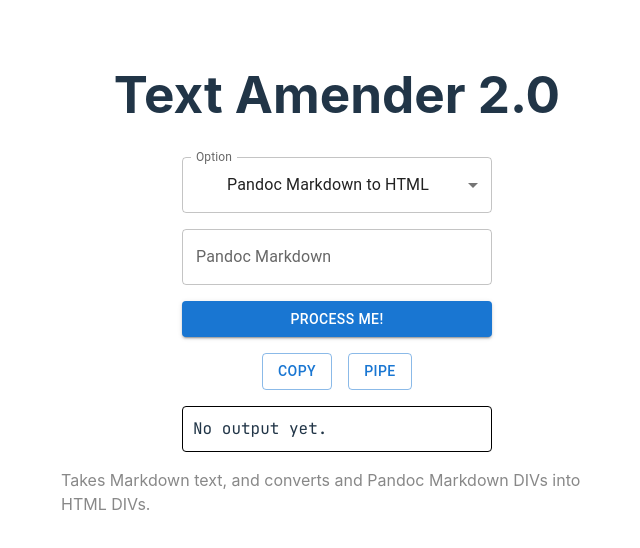
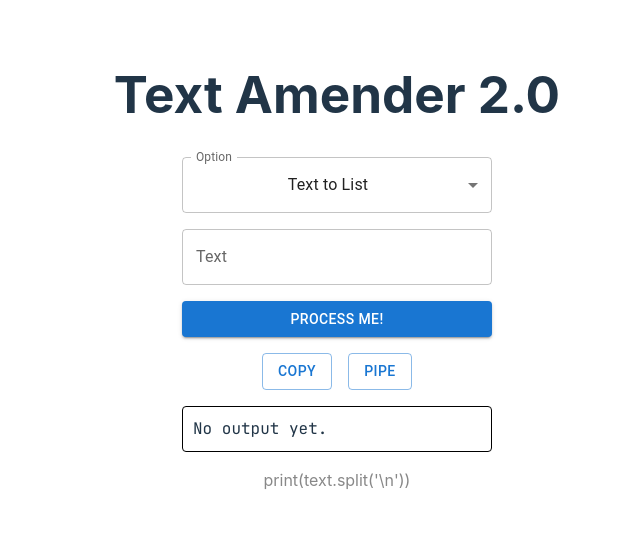
Before and after one commit to ICPRplshelp/text-amender-v2, a React (Vite) app: page / in a window 1280 px wide. Shown: the top 548 px of the page, without its empty margins (303-943 px from the left). Built offline with nearby package versions, Linux system fonts and the light colour scheme.

Commit message:
CSV operations

```diff
--- a/src/shared/amendment-modules.ts
+++ b/src/shared/amendment-modules.ts
@@ -233,7 +233,7 @@ const toMath = (st: string) => {
 
 
 const toMathAM: AmendmentModule = {
-    name: "To Math",
+    name: "Math to Code",
     repr: "to-math",
     description: "Converts a math-like expression (in UnicodeMath - copied from MS Word) to code",
     category: AmendmentCategories.WordEquations,
@@ -255,7 +255,7 @@ const transposeMatrix: AmendmentModule = {
     operation: (text) => {
         const firstBracket = text.indexOf("(");
         const lastBracket = text.lastIndexOf(")");
-        if(firstBracket === -1 || lastBracket === -1){
+        if (firstBracket === -1 || lastBracket === -1) {
             return `Invalid input: ${firstBracket}, ${lastBracket} | ${text}`;
         }
         const matrixText = text.slice(firstBracket + 1, lastBracket);
@@ -282,7 +282,7 @@ const wordMatrixToCode: AmendmentModule = {
          */
         const firstBracket = text.indexOf("(");
         const lastBracket = text.lastIndexOf(")");
-        if(firstBracket === -1 || lastBracket === -1){
+        if (firstBracket === -1 || lastBracket === -1) {
             return `Invalid input: ${firstBracket}, ${lastBracket} | ${text}`;
         }
         const matrixText = text.slice(firstBracket + 1, lastBracket);
@@ -294,12 +294,135 @@ const wordMatrixToCode: AmendmentModule = {
 }
 
 
+const tsvToCsv: AmendmentModule = {
+    name: "TSV to CSV",
+    repr: "tsv-to-csv",
+    description: "Converts Tab-Seperated-Value files into CSV files. This assumes that no cell contains commas.",
+    category: AmendmentCategories.Strings,
+    operation: (text) => {
+        return text.replaceAll("\t", ",");
+    }
+}
+
+const csvToTsv: AmendmentModule = {
+    name: "CSV to TSV",
+    repr: "csv-to-tsv",
+    description: "Converts Comma-Seperated-Value files into Tab-separate-value strings. This assumes that no cell contains commas.",
+    category: AmendmentCategories.Strings,
+    operation: (text) => {
+        return text.replaceAll(",", "\t");
+    }
+}
+
+function toNumberBooleanOrString(s: string) {
+    const trimmed = s.trim();
+    if (s === "") {
+        return null;
+    }
+    if (trimmed.toLowerCase() === "true") {
+        return true;
+    }
+    if (trimmed.toLowerCase() === "false") {
+        return false;
+    }
+    const numberAttempt = Number(trimmed);
+    if (!isNaN(numberAttempt)) {
+        return numberAttempt
+    }
+    return trimmed;
+}
+
+function csvToJson(text: string) {
+    text = text.trim();
+    const arr = text.split("\n").map(sp => sp.split(",").map(s => {
+        return s.trim()
+    }));
+    const obj: { [key: string]: string | boolean | number | null } = {};
+    for (const row of arr) {
+        obj[row[0]] = toNumberBooleanOrString(row[1]);
+    }
+    return JSON.stringify(obj);
+}
+
+const csvToJsonKeysBlankNull: AmendmentModule = {
+    name: "CSV to JSON Blank Null",
+    repr: "csv-to-json",
+    description: "Converts a specific CSV format into JSON. First column are the keys, second column are the values. The keys will always be treated as strings. Number conversions will happen if possible. If the string is TRUE or FALSE (case-insensitive), it will be converted to a boolean. Blank values will be set to null. All keys and values are trimmed before processing.",
+    category: AmendmentCategories.Strings,
+    operation: (text) => {
+        return csvToJson(text);
+    }
+}
+
+const tsvToJsonKeysBlankNull: AmendmentModule = {
+    name: "TSV to JSON Blank Null",
+    repr: "tsv-to-json",
+    description: "Converts a specific TSV format into JSON. First column are the keys, second column are the values. The keys will always be treated as strings. Number conversions will happen if possible. If the string is TRUE or FALSE (case-insensitive), it will be converted to a boolean. Blank values will be set to null. All keys and values are trimmed before processing.",
+    category: AmendmentCategories.Strings,
+    operation: (text) => {
+        return csvToJson(text.replaceAll("\t", ","));
+    }
+}
+
+
+const csvToJsonKeys: AmendmentModule = {
+    name: "CSV to JSON Strings only",
+    repr: "csv-to-json-strings",
+    description: "Converts a specific CSV format into JSON. First column are the keys, second column are the values. Everything will remain a string.",
+    category: AmendmentCategories.Strings,
+    operation: (text) => {
+        text = text.trim();
+        const arr = text.split("\n").map(sp => sp.split(",").map(s => {
+            return s.trim()
+        }));
+        const obj: { [key: string]: string } = {};
+        for (const row of arr) {
+            obj[row[0]] = (row[1]);
+        }
+        return JSON.stringify(obj);
+    }
+}
+
+const spaceToTabs: AmendmentModule = {
+    name: "Space to Tabs",
+    repr: "space-to-tabs",
+    description: "Any run of spaces more than 4 long gets changed to one tab",
+    category: AmendmentCategories.Strings,
+    operation: (text) => {
+        return text.replace(/ {4,}/g, '\t');
+    }
+}
+
+const stripLeadingSpaces: AmendmentModule = {
+    name: "Strip Leading and Trailing Spaces",
+    repr: "strip-leading-spaces",
+    description: "Run str.strip (trim) on each line",
+    category: AmendmentCategories.Strings,
+    operation: (text) => {
+        return text.split("\n").map(t => t.trim()).join("\n");
+    }
+}
+
+const extractNumberFromCsv: AmendmentModule = {
+    name: "Extract Number From CSV",
+    repr: "extract-number-from-csv",
+    description: "Given a CSV, replace all cells with the first \"number\" present in that cell, if any of them contain text. For example, if a cell contained \"val = 333\", this should change the cell to just 333.",
+    category: AmendmentCategories.Strings,
+    operation: (text) => {
+        function findFirstNumber(str: string): string {
+            const match = str.match(/-?\d+(\.\d+)?/);
+            return match ? match[0] : "";
+        }
+        return text.split("\n").map(t => t.split(",").map(v=>findFirstNumber(v)).join(",")).join("\n");
+
+    }
+}
+
 export const amendmentModules: AmendmentModule[] = [
+    textToList, numbersToList, toUpper, toUnixPath, toWindowsPath,
+    literalToString, stringToLiteral, stringCounter, toMathAM, wordMatrixToCode, fixUnicodeEquations,
+    transposeMatrix, tsvToCsv, csvToTsv, tsvToJsonKeysBlankNull, csvToJsonKeysBlankNull,  csvToJsonKeys, spaceToTabs, stripLeadingSpaces, extractNumberFromCsv,
     pandocMarkdownToHTML,
-    align, plusMinus, fixUnicodeEquations,
-    fakeListToList,
+    align, plusMinus, fakeListToList,
     pdfNewlineRemover, softWrapper,
-    textToList, numbersToList, toUpper, toUnixPath, toWindowsPath,
-    literalToString, stringToLiteral, stringCounter, toMathAM, wordMatrixToCode,
-    transposeMatrix
 ];
```
Also changed, not shown: src/App.tsx (+16 -7 lines), src/shared/interfaces.ts (+7 -0 lines), 1 other file (tests, documents, lock files or other folders).
